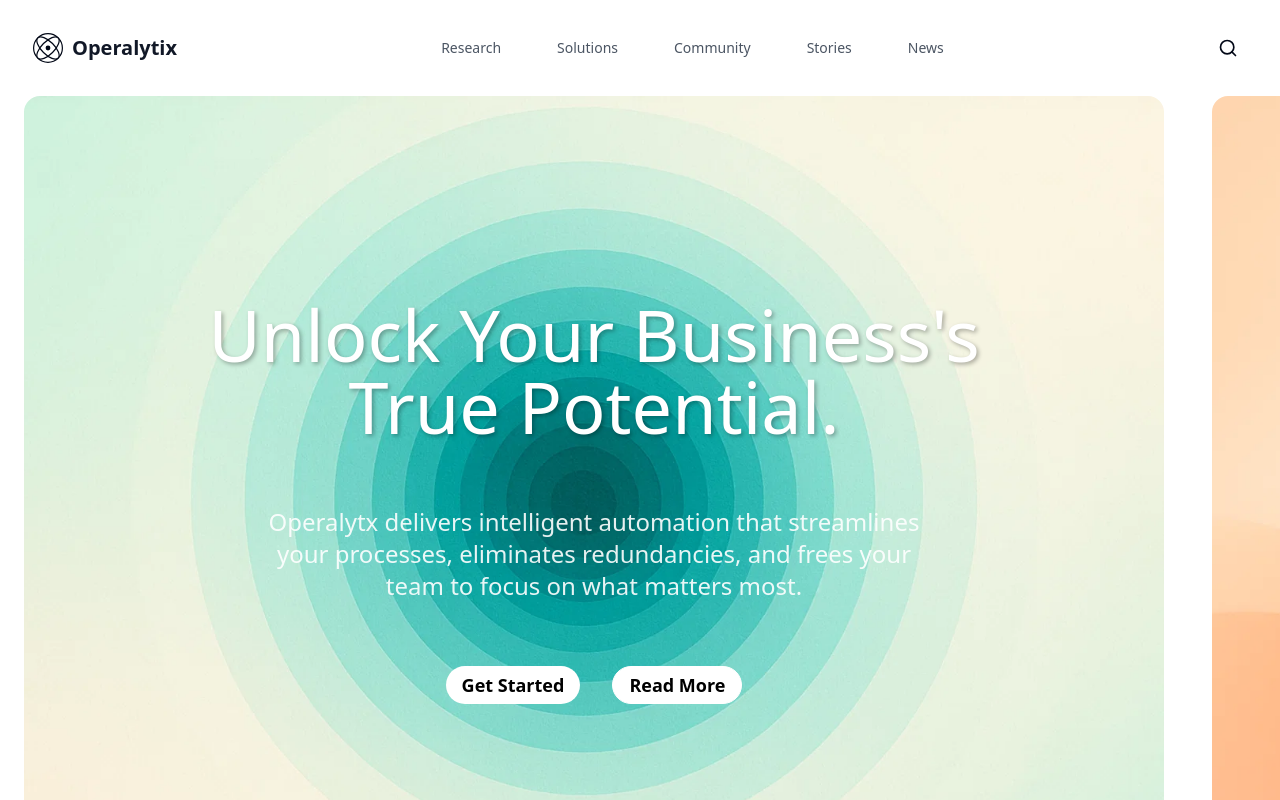
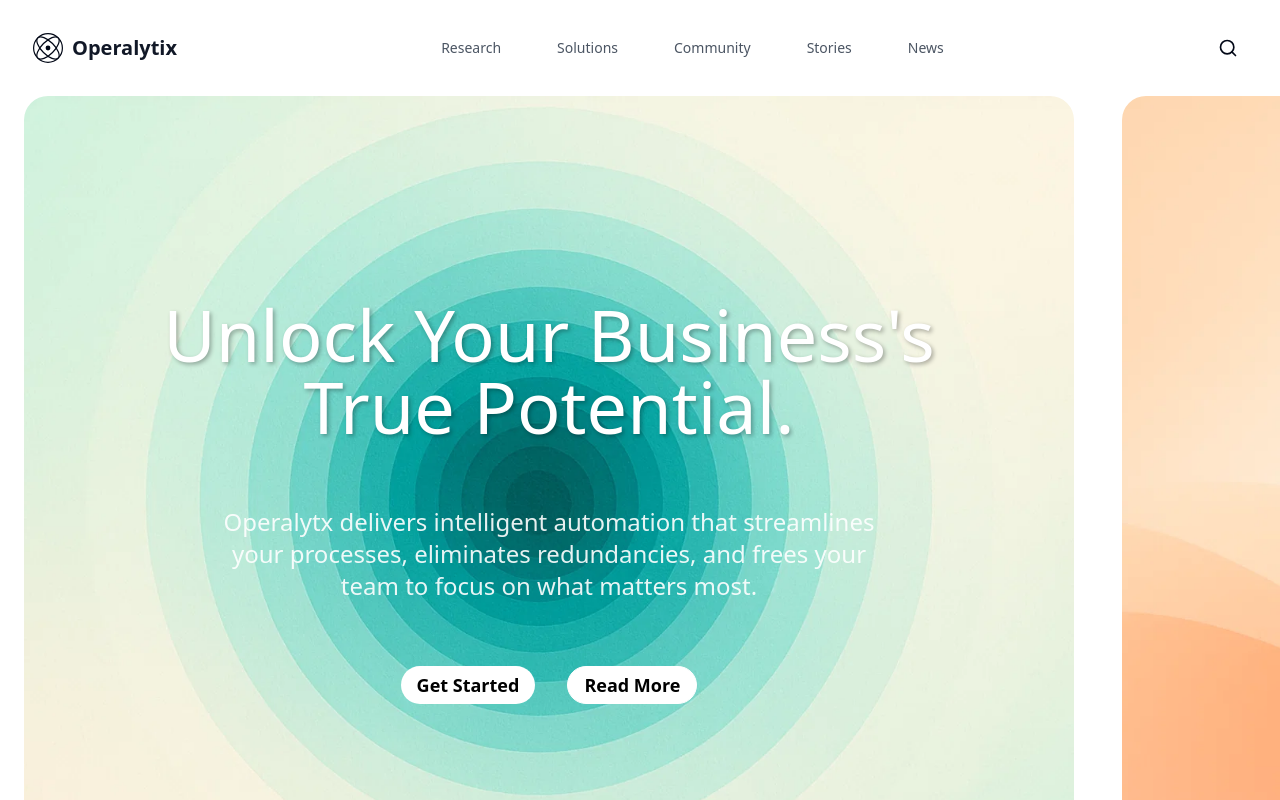
Before and after one commit to xgaming6285/Operalityx, a React (Vite) app: page / in a window 1280 px wide. Shown: the top 800 px of the page. Built offline with nearby package versions, Linux system fonts and the light colour scheme.

Commit message:
Update HeroCarousel styling: adjust card width and border radius for improved layout

```diff
--- a/src/components/HeroCarousel.tsx
+++ b/src/components/HeroCarousel.tsx
@@ -47,7 +47,7 @@ const HeroCarousel = () => {
                     {cards.map((card) => (
                         <div
                             key={card.id}
-                            className="relative min-w-[calc(100vw-140px)] h-[810px] rounded-2xl overflow-hidden mx-6"
+                            className="relative min-w-[calc(100vw-230px)] h-[810px] rounded-3xl overflow-hidden mx-6"
                             style={{
                                 backgroundImage: `url(${card.image})`,
                                 backgroundSize: 'cover',
```
